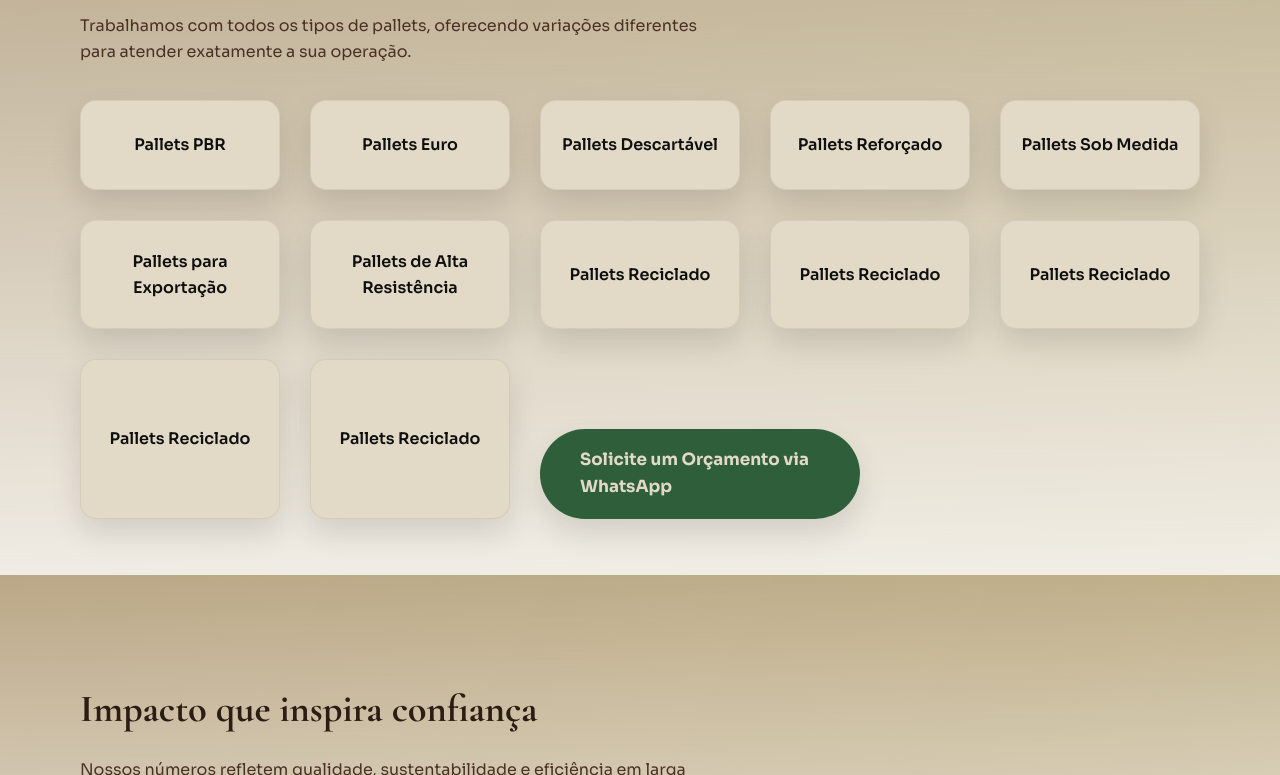
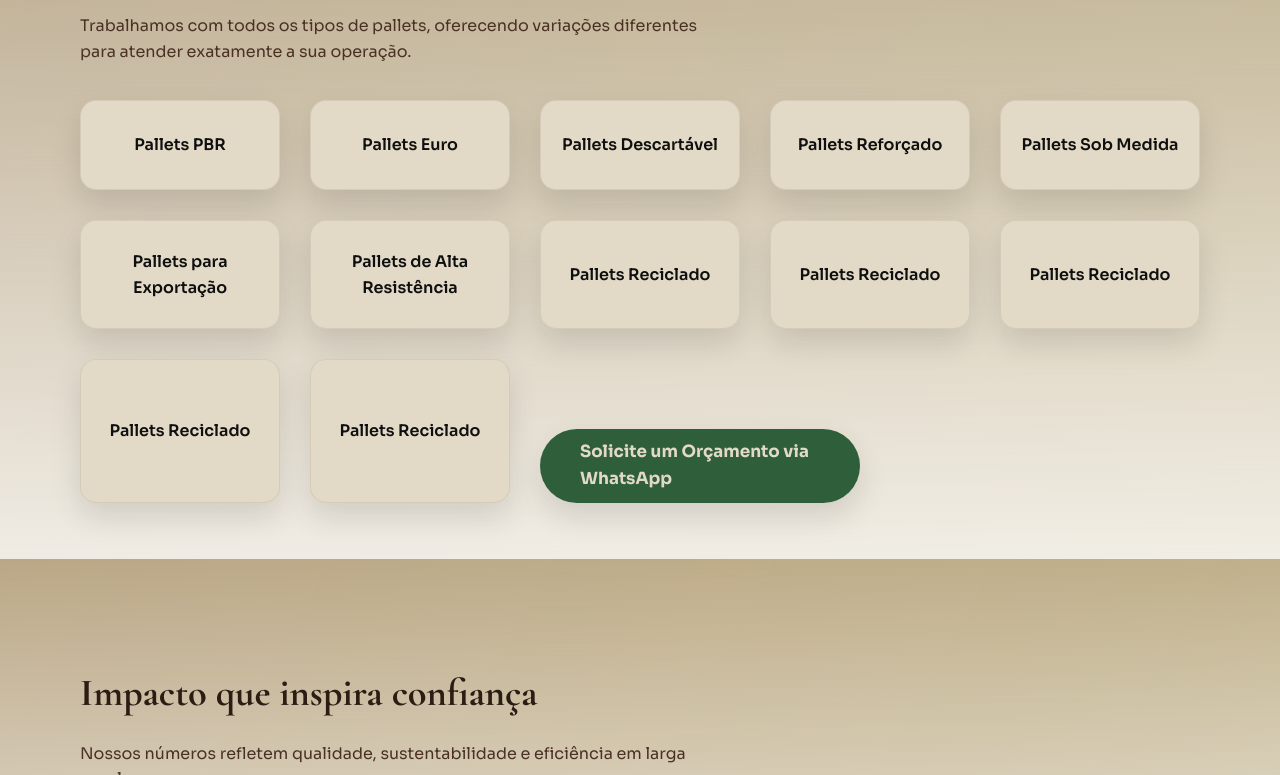
Before and after one commit to Gaboortiz/LM-Pallets, a plain HTML site: page lmpallets/index.html in a window 1280 px wide. Shown: the part 1661-2436 px from the top of the page. Drawn offline with nearby package versions, Linux system fonts and the light colour scheme.

Commit message:
New update

```diff
--- a/lmpallets/assets/css/styles.css
+++ b/lmpallets/assets/css/styles.css
@@ -695,7 +695,7 @@ textarea {
 
 /* botão mais largo */
 .pallet-cta-container .cta {
-  padding: 18px 40px;
+  padding: 10px 40px;
   font-size: 1.05rem;
   border-radius: 50px;
   min-width: 320px;
```
